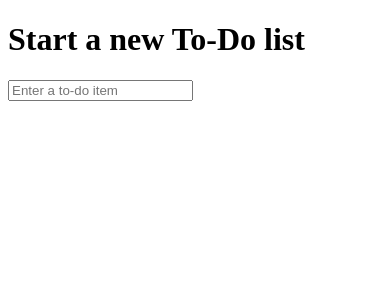
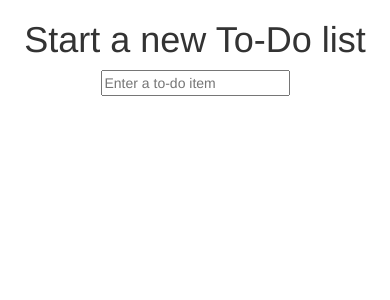
Before and after one commit to irobot0/superlists, a Django app: page / in a window 390 px wide. Shown: the top 300 px of the page. Run offline with Django 3.2, Linux system fonts and the light colour scheme.

Commit message:
7.4  Integrating Bootstrap

```diff
--- a/superlists/lists/templates/lists/base.html
+++ b/superlists/lists/templates/lists/base.html
@@ -4,17 +4,34 @@
 
     <head>
         <meta charset="UTF-8">
+        <meta name="viewport" content="width=device-width, initial-scale=1.0">
+        <link href="css/bootstrap.min.css" rel="stylesheet" media="screen">
         <title>To-Do lists</title>
     </head>
 
     <body>
+        <div class="container">
+
+            <div class="row">
+                <div class="col-md-6 col-md-offset-3">
+                    <div class="text-center">
                         <h1>{% block header_text %}{% endblock %}</h1>
                         <form method="POST" action="{% block form_action %}{% endblock %}">
                             <input name="item_text" id="id_new_item" placeholder="Enter a to-do item" />
                             {% csrf_token %}
                         </form>
+                    </div>
+                </div>
+            </div>
+
+            <div class="row">
+                <div class="col-md-6 col-md-offset-3">
                     {% block table %}
                     {% endblock %}
+                </div>
+            </div>
+
+        </div>
     </body>
 
 </html>
```
Lines whose indentation alone changed are shown as unchanged.
